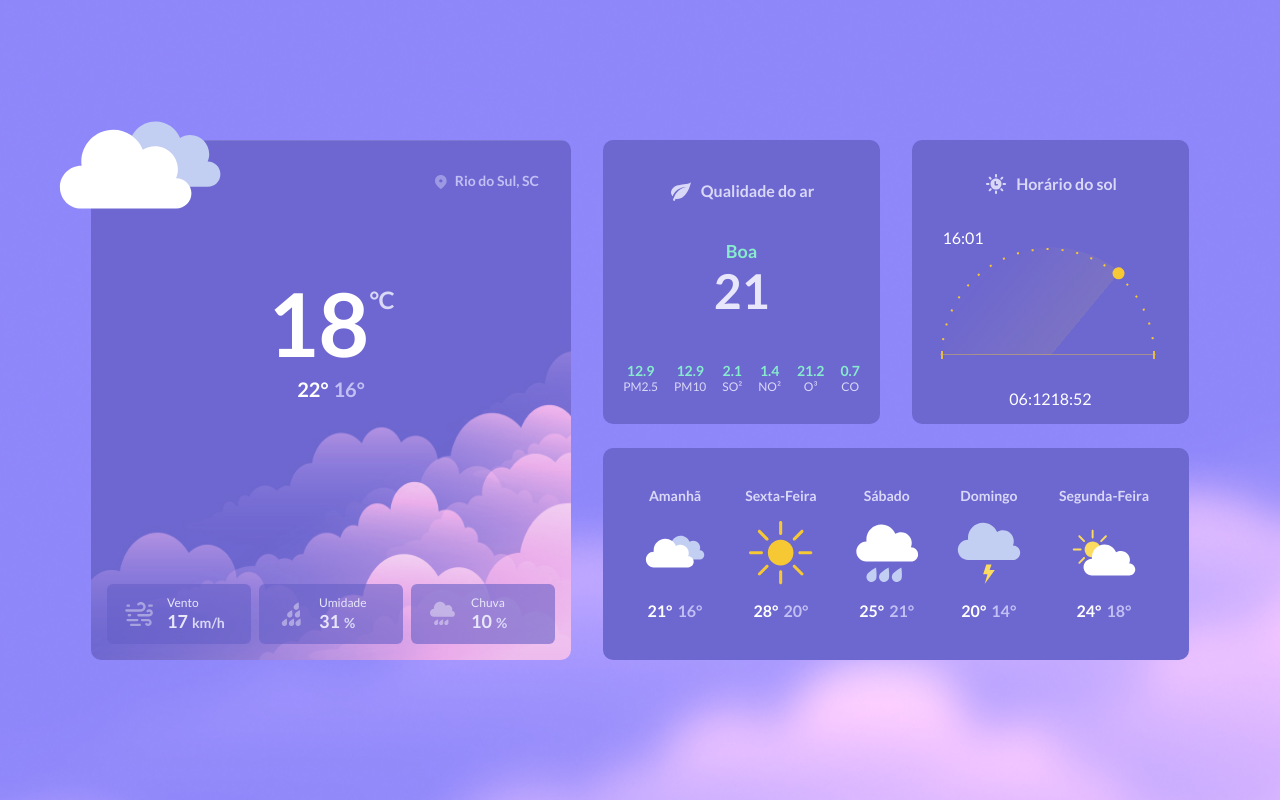
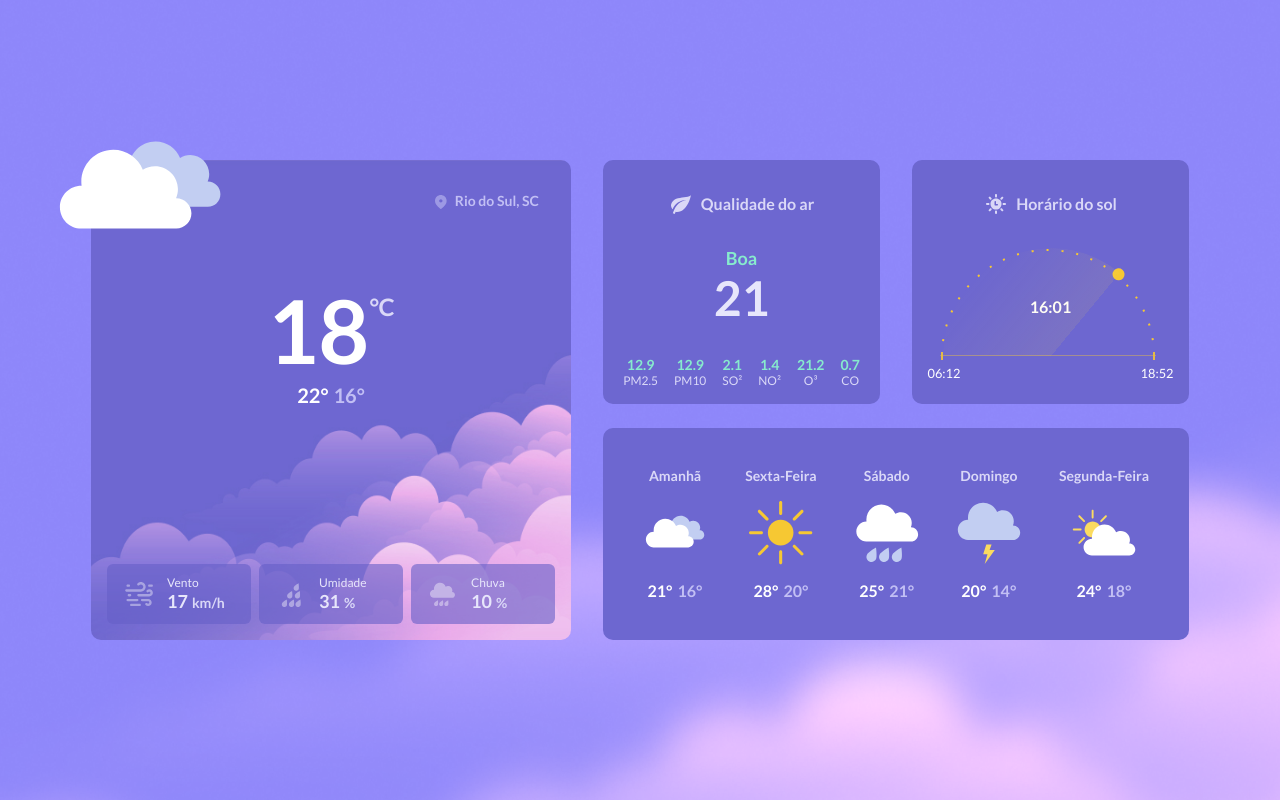
Before and after one commit to raiane-oliveira/Clima, a React (Create React App) app: page / in a window 1280 px wide. Built offline with nearby package versions, Linux system fonts and the light colour scheme.

Commit message:
feat: time of chart sun time

```diff
--- a/src/App.css
+++ b/src/App.css
@@ -204,6 +204,21 @@
     margin-bottom: auto;
 }
 
+.container-chart-sun-time {
+    position: relative;
+}
+
+.current-time-sun-time {
+    font-size: 1.6rem;
+    font-weight: 700;
+    line-height: 1.68rem;
+
+    position: absolute;
+    top: 42%;
+    left: 50%;
+    transform: translate(-50%, -50%);
+}
+
 /* Chart sun time section */
 .chart-sun-time-wrapper {
     height: 11rem;
@@ -270,6 +285,18 @@
     left: -1%;
 }
 
+.time-wrapper-sun-time {
+    display: flex;
+    justify-content: space-between;
+    margin: 0.8rem -1.5rem;
+}
+
+.time-sun-time {
+    font-weight: 400;
+    font-size: 1.28rem;
+    line-height: 1.44rem;
+}
+
 /* Week weather section */
 .week-weather {
     padding: 4rem;
@@ -300,7 +327,7 @@
 }
 
 /* Media Queries */
-@media (max-width: 1250px) {
+@media (max-width: 1180px) {
     .App {
         grid-template-columns: auto;
         grid-template-rows: max-content;
@@ -311,7 +338,7 @@
     }
 }
 
-@media (max-width: 675px) {
+@media (max-width: 665px) {
     #root {
         place-content: initial;
         height: 100%;
--- a/src/components/SunTime.js
+++ b/src/components/SunTime.js
@@ -10,19 +10,24 @@ export default function SunTime() {
                 <h2 className="title-box-weather">Horário do sol</h2>
             </section>
             <section className="container-chart-sun-time">
-                <TimeSunSection hour="16:01" />
+                <TimeSunSection
+                    hour="16:01"
+                    className="current-time-sun-time"
+                />
+
                 <ChartSunTime />
+
+                <div className="time-wrapper-sun-time">
+                    <TimeSunSection hour="06:12" className="time-sun-time" />
+                    <TimeSunSection hour="18:52" className="time-sun-time" />
+                </div>
             </section>
-            <div className="time-wrapper-sun-time">
-                <TimeSunSection hour="06:12" />
-                <TimeSunSection hour="18:52" />
-            </div>
         </article>
     );
 }
 
-function TimeSunSection({ hour }) {
-    return <time className="time-sun-time">{hour}</time>;
+function TimeSunSection({ hour, className }) {
+    return <time className={className}>{hour}</time>;
 }
 
 function ChartSunTime({ children }) {
```
